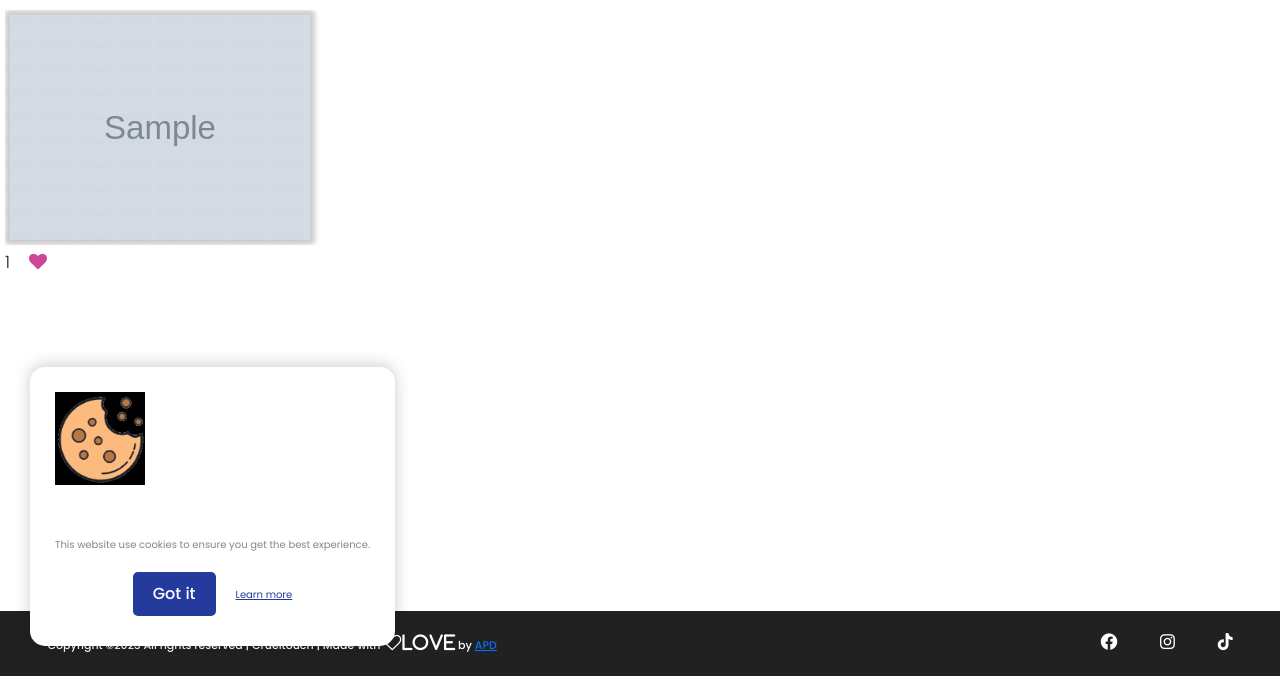
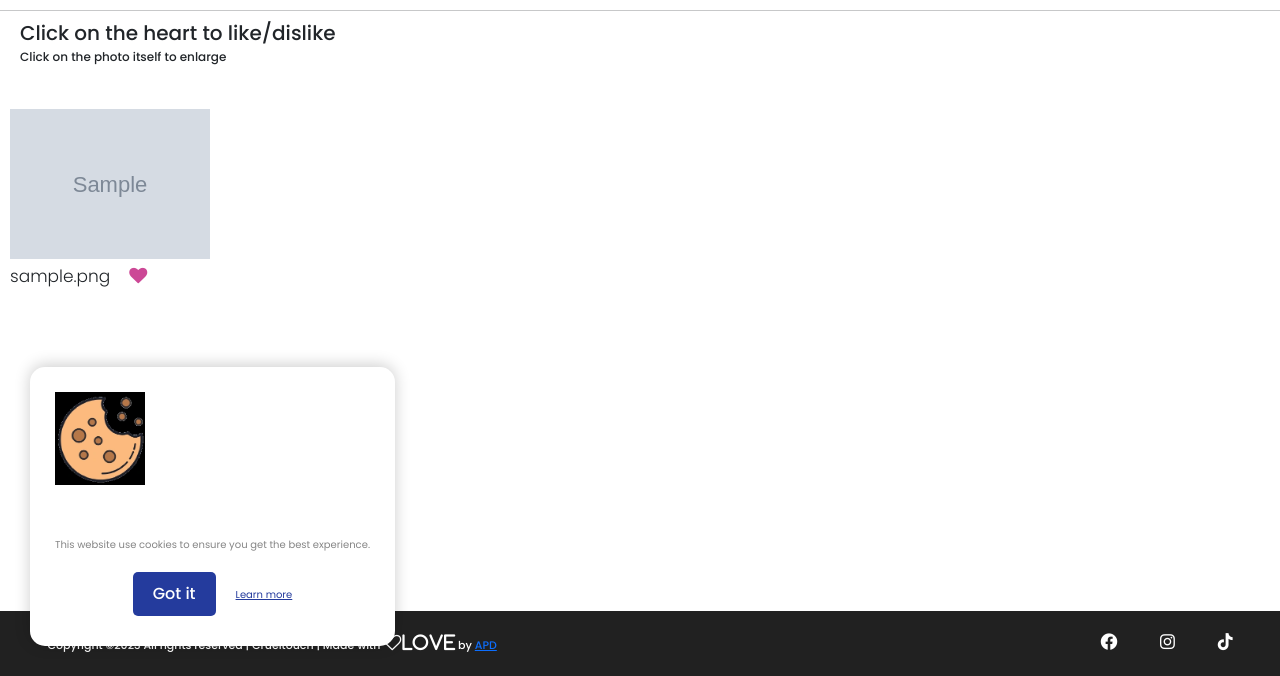
Before and after one commit to adamspd/crueltouch, a Django app: page /client/1/ in a window 1280 px wide. Shown: the part 124-800 px from the top of the page. Run offline with Django 3.2, Linux system fonts and the light colour scheme; a user stored in the database is signed in; tables that the repository leaves empty hold one stand-in row (values such as "Sample post"); grey boxes marked "Sample" are stand-in pictures; some libraries are stand-ins or nearby versions.

Commit message:
Better client view of photos

```diff
--- a/client/models.py
+++ b/client/models.py
@@ -155,7 +155,7 @@ class Photo(models.Model):
         self.can_be_downloaded = False
         self.save()
 
-    def create_thumbnail(self):
+    def create_thumbnail(self, base_height=300):
         if not self.thumbnail:
             img = Image.open(self.file)
             # get image's name without path and extension
@@ -178,7 +178,6 @@ class Photo(models.Model):
                 # no EXIF information found
                 pass
             # resize image
-            base_height = 300
             height_percent = (base_height / float(img.size[1]))
             width_size = int((float(img.size[0]) * float(height_percent)))
             img = img.resize((width_size, base_height), PIL.Image.ANTIALIAS)
@@ -199,6 +198,8 @@ class Photo(models.Model):
             else:
                 self.create_thumbnail()
                 return self.thumbnail.url if self.thumbnail else ''
+        else:
+            return ''
 
     def get_name(self):
         name = os.path.basename(self.file.name)
--- a/static/client/css/gallery.css
+++ b/static/client/css/gallery.css
@@ -1,39 +1,4 @@
 /* create a gallery of images */
-.container-all {
-    margin: 0 auto;
-}
-
-.gallery-all {
-    margin: 0 5px;
-    width: 100vw;
-    height: 100%;
-    display: grid;
-    grid-template-columns: repeat(auto-fit, minmax(300px, 1fr));
-    grid-gap: 2rem;
-    justify-content: center;
-    align-items: center;
-    align-content: center;
-}
-
-.img-container {
-    width: 100%;
-    height: 100%;
-    object-fit: cover;
-    object-position: center;
-}
-
-.actual-img {
-    box-shadow: 0 0 0.5rem 0.5rem rgba(0, 0, 0, 0.2);
-    max-width: 300px;
-    height: auto;
-    margin: 0.5rem;
-    border-radius: 0.1rem;
-    object-fit: cover;
-}
-
-.gallery-all img:hover {
-    cursor: pointer;
-}
 
 /* add watermark on top of photos */
 .watermarked {
--- a/templates/client/client_view/photo_details.html
+++ b/templates/client/client_view/photo_details.html
@@ -4,6 +4,7 @@
 {% block customCSS %}
     <link rel="stylesheet" type="text/css" href="{% static 'client/css/index.css' %}"/>
     <link rel="stylesheet" type="text/css" href="{% static 'client/css/gallery.css' %}">
+    <link rel="stylesheet" href="{% static 'client/css/modifying_photos_albums.css' %}">
 
     <link rel="stylesheet" href="https://use.fontawesome.com/releases/v5.2.0/css/all.css"
           integrity="sha384-hWVjflwFxL6sNzntih27bfxkr27PmbbK/iSvJ+a4+0owXq79v+lsFkW54bOGbiDQ" crossorigin="anonymous">
@@ -16,24 +17,32 @@
             <div class="row">
                 <div class="md-12">
                     <div class="content">
-                        <div class="container-all">
-                            <div class="gallery-all">
+                        <hr>
+                        <div class="cardHeader">
+                            <h1 style="font-size: 20px">Click on the heart to like/dislike</h1>
+                            <h2 style="font-size: 12px">Click on the photo itself to enlarge</h2>
+                        </div>
+                        <br><br>
+                        <div style="display: flex; flex-flow: row wrap; justify-items: flex-start; padding: 5px;">
                             {% for photo in album.get_photos %}
-                                    <label for="photofav{{ forloop.counter }}" class="img-container">
-                                        <div class="watermarked" data-watermark="CRUELTOUCH">
-                                            <img src="{{ photo.get_url }}" alt="" class="actual-img">
+                                <div style="margin: 5px">
+                                    <div>
+                                        <a href="{{ photo.file.url }}" class="portfolio-item img-popup set-bg"
+                                           data-setbg="{{ photo.file.url }}" target="_blank">
+                                            <img src="{{ photo.get_thumbnail_url }}" alt="" style="height: 150px">
+                                        </a>
                                     </div>
                                     <div class="overlay">
-                                            <span class="img-id-text">{{ photo.id }}</span> &nbsp;
+                                        <span class="img-id-text">{{ photo.get_name|truncatechars:10 }}</span> &nbsp;
                                         <button class="button like rounded">
                                             <i class="fa fa-heart {{ photo.get_is_favorite }}"
                                                onClick="setFavorite({{ photo.id }})"
                                                id="{{ photo.id }}"></i>
                                         </button>
                                     </div>
-                                    </label>
+                                    <br><br>
+                                </div>
                             {% endfor %}
-                            </div>
                         </div>
                     </div>
                 </div>
@@ -49,6 +58,19 @@
 
 {% block customJS %}
     <script>
+        document.addEventListener("keydown", function (event) {
+            if (event.key === "PrintScreen") {
+                event.preventDefault();
+                alert("Taking screenshots is not allowed on this webpage.");
+            }
+        });
+
+        document.addEventListener("contextmenu", function (event) {
+            event.preventDefault();
+            alert("The right-click context menu has been disabled on this page.");
+        });
+
+
         document.querySelectorAll('.watermarked').forEach(function (el) {
             el.dataset.watermark = (el.dataset.watermark + ' ').repeat(600);
         });
```
Lines whose indentation alone changed are shown as unchanged.
